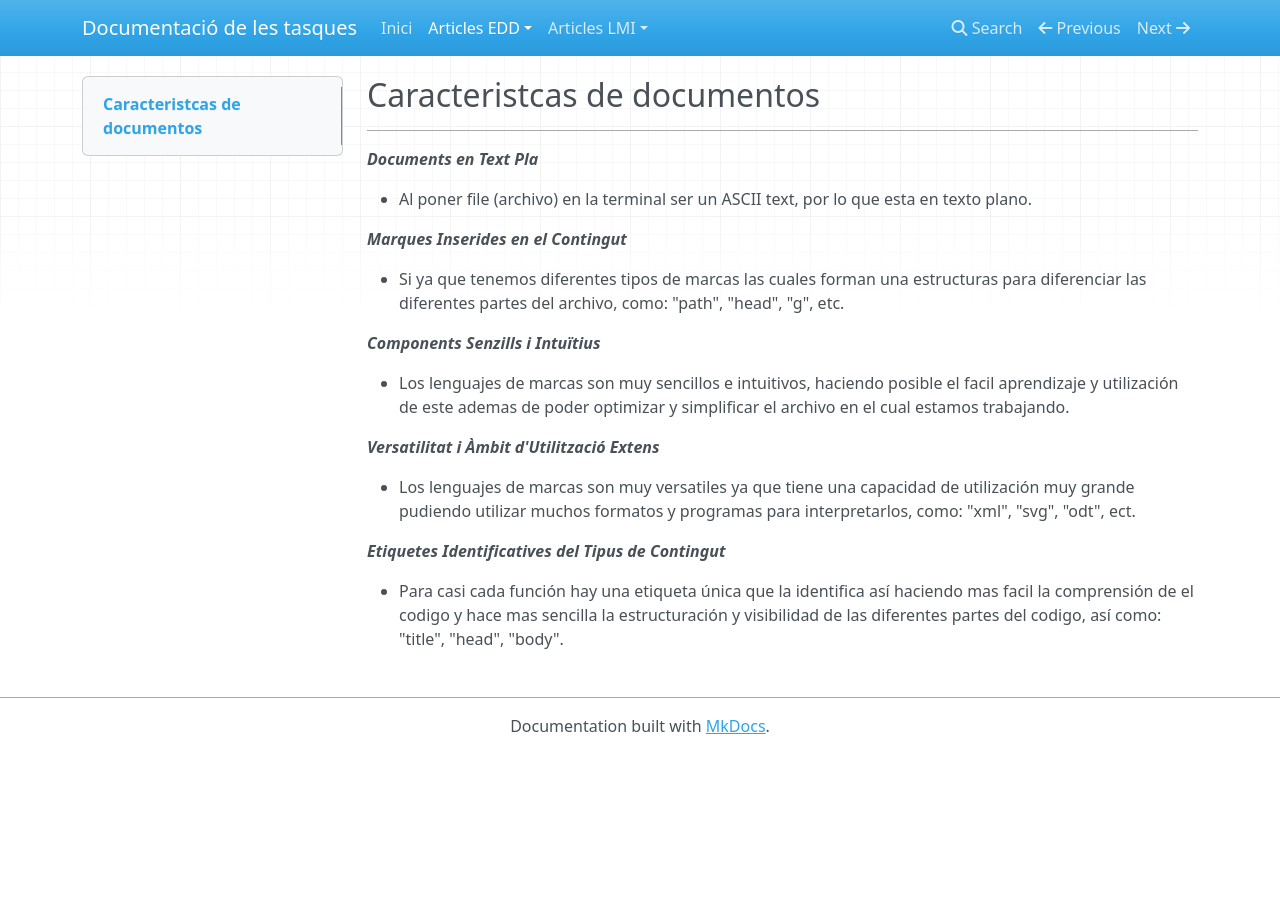
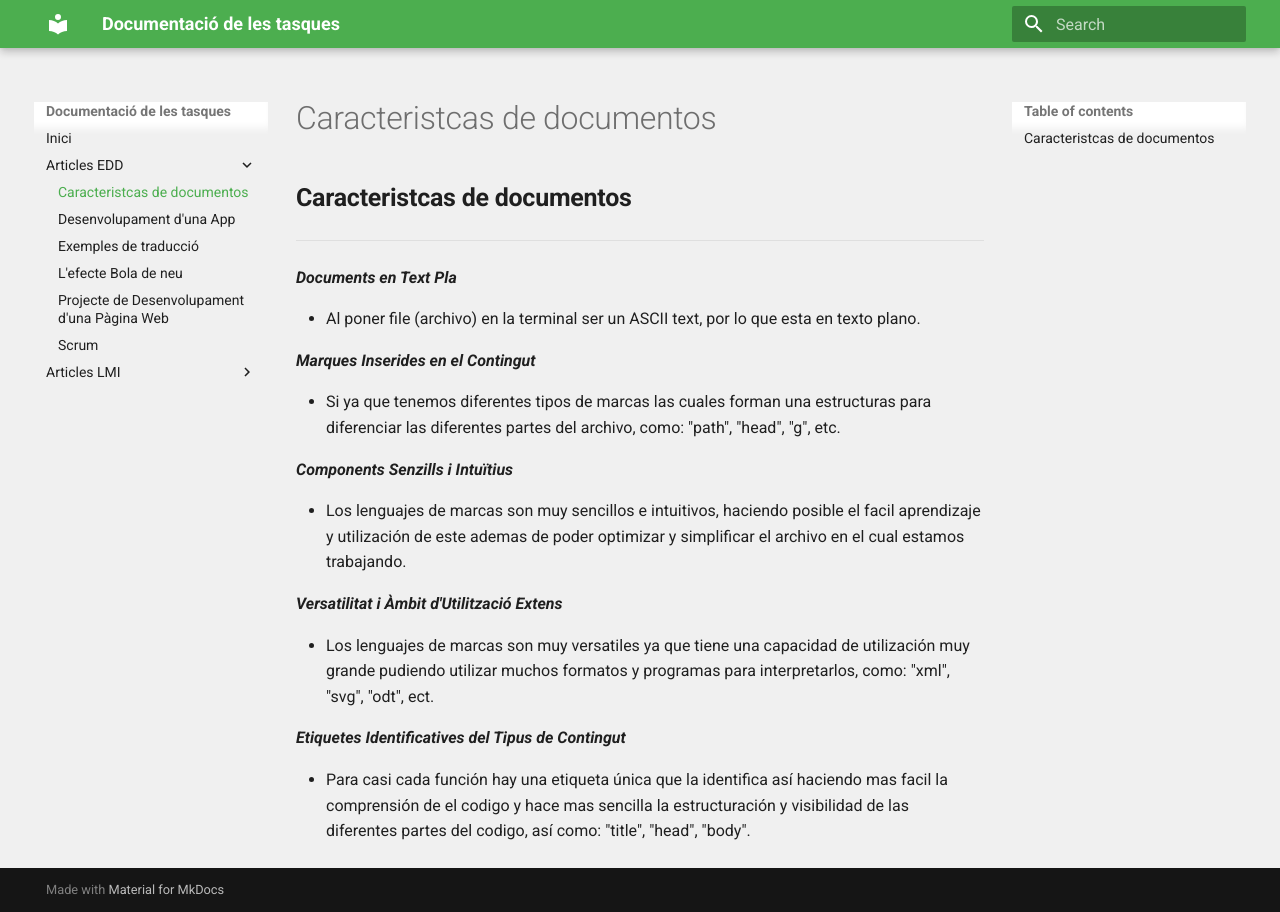
Before and after one commit to Alanxio/JUANJO_EDD_LMI, an MkDocs documentation site: the page built from docs/edd/document_1.md, in a window 1280 px wide. Built offline with MkDocs 1.6.1 and Material for MkDocs 9.7.7, drawn with Linux system fonts in a browser that asks for light colours; nearby versions of some CDN libraries.

Commit message:
Nuevos temas

```diff
--- a/docs/overrides/extra.css
+++ b/docs/overrides/extra.css
@@ -0,0 +1,7 @@
+body {
+    background-color: #f0f0f0;
+}
+
+h1 {
+    color: #333;
+}s
--- a/mkdocs.yml
+++ b/mkdocs.yml
@@ -1,6 +1,14 @@
 site_name: 'Documentació de les tasques'
+
 theme:
-  name: 'mkdocs'
+  name: 'material'
+  custom_dir: 'docs/overrides'
+  palette:
+    primary: 'green'
+    accent: 'orange'
+    background: 'white'
+    surface: 'grey'
+    error: 'red'
 
 
 extra_css:
```
Also changed, not shown: site/index.html, site/overrides/extra.css.
